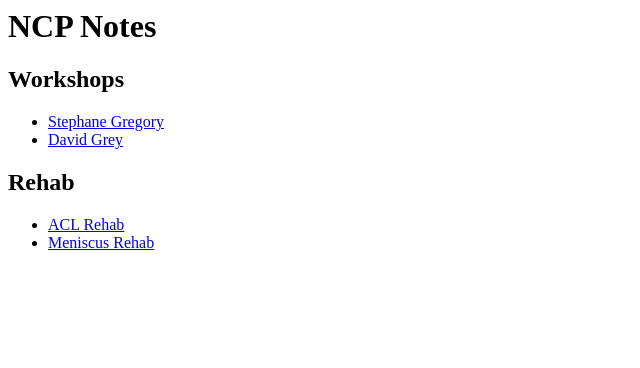
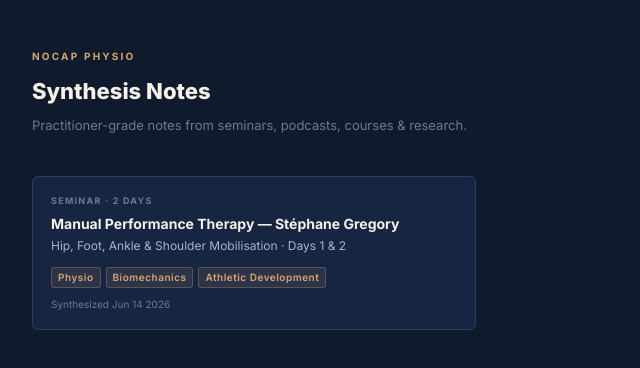
Before and after one commit to No-Cap-Physio/ncp-notes, a plain HTML site: page index.html in a window 1280 px wide. Shown: the whole page, without its empty margins (0-640 px from the left). Drawn offline with Linux system fonts and the light colour scheme.

Commit message:
Update index.html

```diff
--- a/index.html
+++ b/index.html
@@ -1,13 +1,70 @@
-<h1>NCP Notes</h1>
+<!DOCTYPE html>
+<html lang="en">
+<head>
+<meta charset="UTF-8">
+<meta name="viewport" content="width=device-width, initial-scale=1.0">
+<title>NoCap Notes</title>
+<link rel="preconnect" href="https://fonts.googleapis.com">
+<link href="https://fonts.googleapis.com/css2?family=Inter:wght@400;500;600;700;800&display=swap" rel="stylesheet">
+<style>
+:root{--navy:#0F1B2D;--np:#162542;--nl:#2A3F5F;--nk:#F5F1E8;--nd:#A8B4C4;--nm:#6C7A8F;--tan:#D4A574;--td:rgba(212,165,116,0.12);--tb:rgba(212,165,116,0.28);--f:'Inter',system-ui,sans-serif}
+*{box-sizing:border-box;margin:0;padding:0}
+body{background:var(--navy);color:var(--nk);font-family:var(--f);font-size:14px;line-height:1.7;min-height:100vh;padding:48px 32px}
+.brand{font-size:10px;font-weight:700;letter-spacing:.22em;text-transform:uppercase;color:var(--tan);margin-bottom:8px}
+h1{font-size:22px;font-weight:800;color:var(--nk);margin-bottom:4px}
+.sub{font-size:13px;color:var(--nm);margin-bottom:40px}
+.grid{display:grid;grid-template-columns:repeat(auto-fill,minmax(300px,1fr));gap:12px;max-width:900px}
+.note-card{background:var(--np);border:1px solid var(--nl);border-radius:6px;padding:16px 18px;text-decoration:none;display:block;transition:border-color .15s,background .15s}
+.note-card:hover{border-color:var(--tb);background:var(--td)}
+.note-type{font-size:9px;font-weight:700;letter-spacing:.14em;text-transform:uppercase;color:var(--nm);margin-bottom:5px}
+.note-title{font-size:14px;font-weight:700;color:var(--nk);margin-bottom:3px;line-height:1.4}
+.note-sub{font-size:12px;color:var(--nd);margin-bottom:10px}
+.note-tags{display:flex;flex-wrap:wrap;gap:5px}
+.tag{font-size:10px;font-weight:600;letter-spacing:.05em;color:var(--tan);background:var(--td);border:1px solid var(--tb);border-radius:3px;padding:1px 6px}
+.note-date{font-size:10px;color:var(--nm);margin-top:8px}
+.empty{color:var(--nm);font-size:13px;max-width:400px;line-height:1.7;padding:20px 0}
+@media(max-width:600px){body{padding:28px 18px}}
+</style>
+</head>
+<body>
 
-<h2>Workshops</h2>
-<ul>
-  <li><a href="workshops/stephane-gregory.html">Stephane Gregory</a></li>
-  <li><a href="workshops/david-grey.html">David Grey</a></li>
-</ul>
+<div class="brand">NoCap Physio</div>
+<h1>Synthesis Notes</h1>
+<div class="sub">Practitioner-grade notes from seminars, podcasts, courses &amp; research.</div>
 
-<h2>Rehab</h2>
-<ul>
-  <li><a href="rehab/acl.html">ACL Rehab</a></li>
-  <li><a href="rehab/meniscus.html">Meniscus Rehab</a></li>
-</ul>
+<div class="grid">
+
+  <!-- ══════════════════════════════════════
+       ADD A NEW CARD FOR EACH SYNTHESIS NOTE
+       Duplicate this block and update the fields
+  ══════════════════════════════════════ -->
+
+  <a class="note-card" href="gregory-manual-therapy-ncp.html">
+    <div class="note-type">Seminar · 2 Days</div>
+    <div class="note-title">Manual Performance Therapy — Stéphane Gregory</div>
+    <div class="note-sub">Hip, Foot, Ankle &amp; Shoulder Mobilisation · Days 1 &amp; 2</div>
+    <div class="note-tags">
+      <span class="tag">Physio</span>
+      <span class="tag">Biomechanics</span>
+      <span class="tag">Athletic Development</span>
+    </div>
+    <div class="note-date">Synthesized Jun 14 2026</div>
+  </a>
+
+  <!-- TEMPLATE CARD — copy, uncomment, and fill in for each new note
+  <a class="note-card" href="[filename]-ncp.html">
+    <div class="note-type">[Type — Seminar / Podcast / Course / Research]</div>
+    <div class="note-title">[Title — Speaker Name]</div>
+    <div class="note-sub">[Short descriptor — topic covered]</div>
+    <div class="note-tags">
+      <span class="tag">[Tag]</span>
+      <span class="tag">[Tag]</span>
+    </div>
+    <div class="note-date">Synthesized [Date]</div>
+  </a>
+  -->
+
+</div>
+
+</body>
+</html>
```
